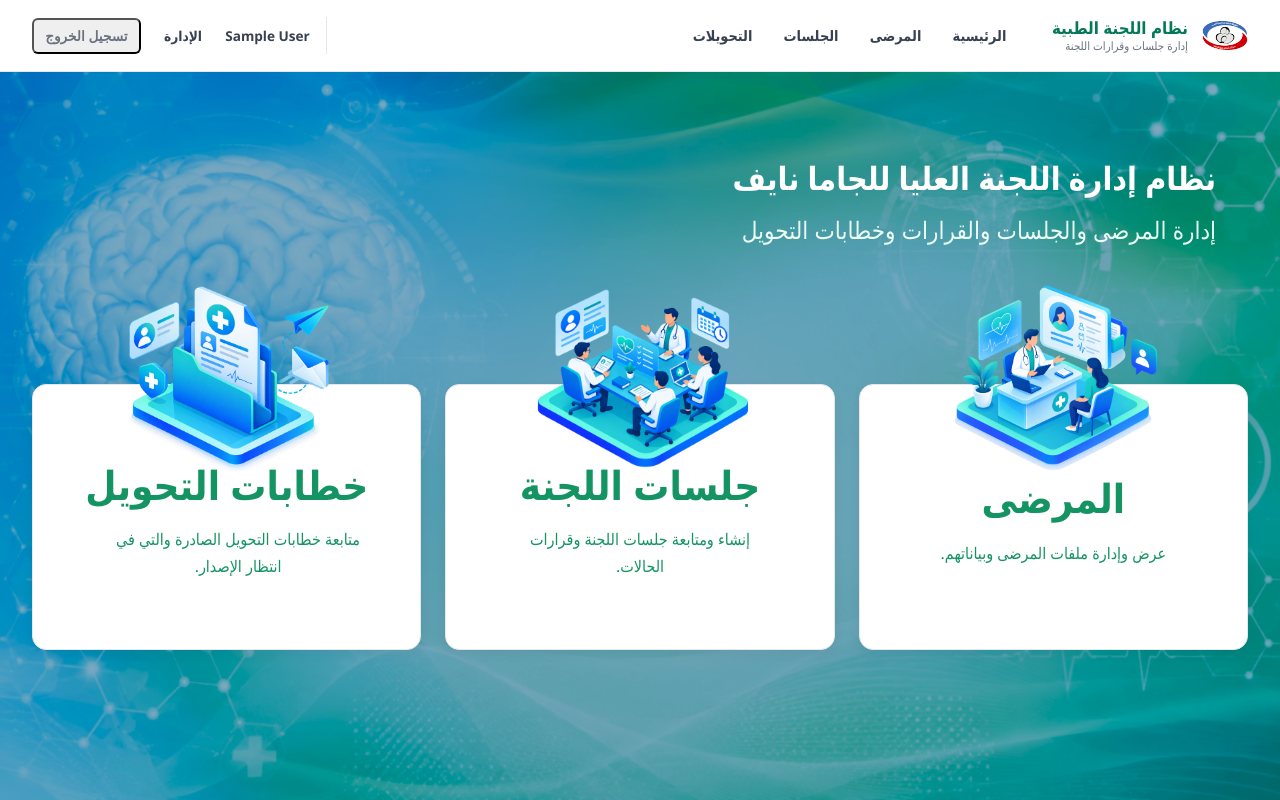
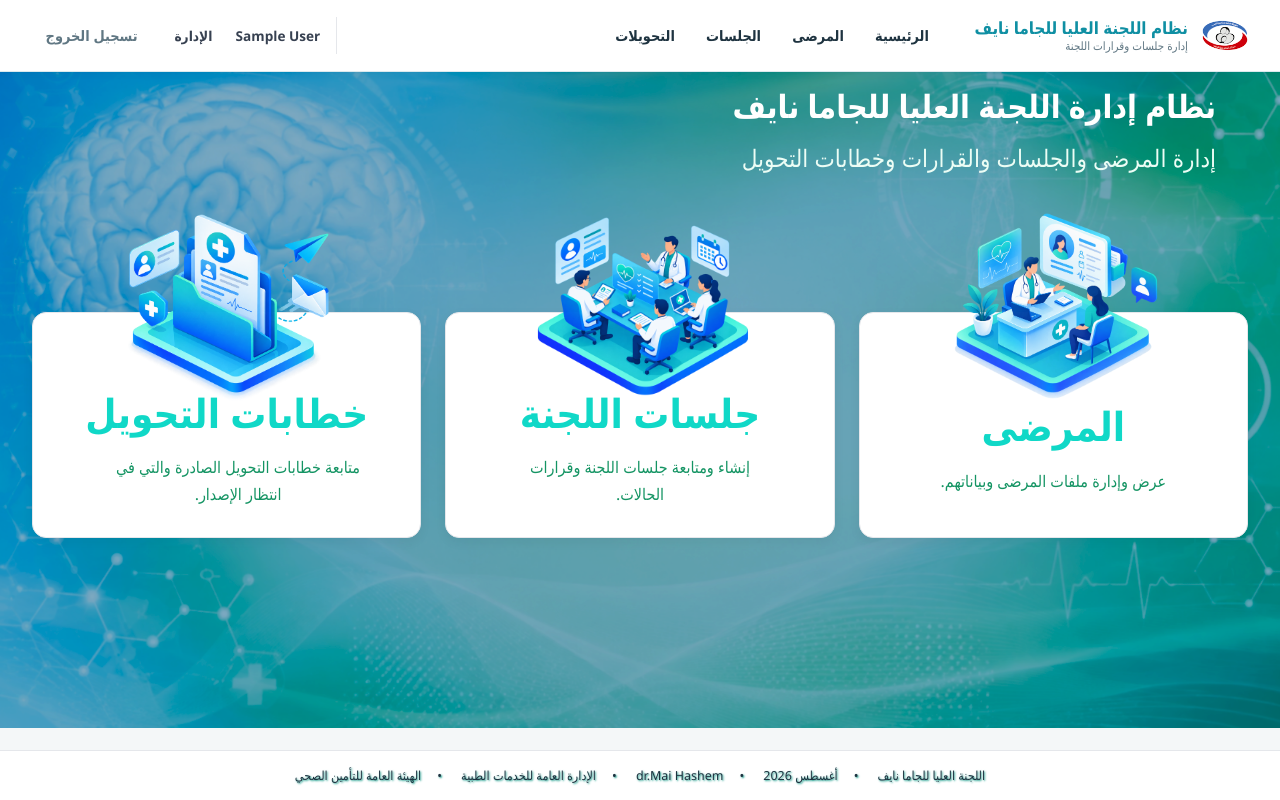
Before and after one commit to Maih-design/gama3.0, a Django app: page / in a window 1280 px wide. Run offline with Django 5.2, Linux system fonts and the light colour scheme; the visitor is signed in with stand-in values (Sample User, id 1).

Commit message:
style fixs

```diff
--- a/committee/static/css/home.css
+++ b/committee/static/css/home.css
@@ -12,6 +12,7 @@
     min-height: calc(100vh - 72px);
     max-width: 100%;
     margin: 0 0;
+    margin-top: -72px;
     padding: 3rem 2rem;
     background-image: url("../images/background.png");
     background-size: cover;
@@ -83,9 +84,9 @@
 
     justify-content: center;
 
-    min-height: 230px;
+    min-height: 100px;
 
-    padding: 3rem 1.5rem;
+    padding: 3rem 1rem 0.5rem;
 
     box-sizing: border-box;
 
@@ -192,7 +193,7 @@
 
     font-weight: 700;
 
-    color: #149463;
+    color: #10d8c7;
 }
 
 
--- a/committee/static/css/main.css
+++ b/committee/static/css/main.css
@@ -25,14 +25,19 @@ body {
 ========================= */
 
 .navbar {
+    position: fixed;
+
+    top: 0;
+    left: 0;
+    right: 0;
 
     min-height: 72px;
 
     padding: 0 2rem;
 
-    background: #ffffff;
-
-    border-bottom: 1px solid #e5e7eb;
+    background: var(--surface);
+
+    border-bottom: 1px solid var(--border);
 
     display: flex;
     align-items: center;
@@ -40,17 +45,19 @@ body {
     gap: 2rem;
 
     box-shadow:
-        0 2px 8px rgba(0, 0, 0, 0.04);
-
-}
-
-
-/* Brand */
+        0 2px 8px rgba(15, 60, 70, 0.06);
+
+    z-index: 1000;
+}
+
+
+/* =========================
+   Brand
+   ========================= */
 
 .navbar__brand {
 
     display: flex;
-
     align-items: center;
 
     gap: 0.75rem;
@@ -71,7 +78,6 @@ body {
 .navbar__brand-text {
 
     display: flex;
-
     flex-direction: column;
 
     line-height: 1.3;
@@ -84,7 +90,7 @@ body {
 
     font-weight: 700;
 
-    color: #047857;
+    color: var(--primary);
 }
 
 
@@ -92,24 +98,24 @@ body {
 
     font-size: 0.72rem;
 
-    color: #6b7280;
+    color: var(--text-muted);
 
     font-weight: 500;
 }
 
 
-/* Links */
+/* =========================
+   Links
+   ========================= */
 
 .navbar__links {
 
     display: flex;
-
     align-items: center;
 
     gap: 0.25rem;
 
     flex: 1;
-
 }
 
 
@@ -119,7 +125,7 @@ body {
 
     border-radius: 6px;
 
-    color: #374151;
+    color: var(--text);
 
     text-decoration: none;
 
@@ -135,25 +141,27 @@ body {
 
 .navbar__link:hover {
 
-    background: #ecfdf5;
-
-    color: #047857;
+    background: var(--primary-soft);
+
+    color: var(--primary);
 }
 
 
 .navbar__link--login {
 
-    color: #047857;
-}
-
-
-/* User */
+    color: var(--primary);
+}
+
+
+/* =========================
+   User
+   ========================= */
 
 .navbar__user {
 
     padding-right: 1.25rem;
 
-    border-right: 1px solid #e5e7eb;
+    border-right: 1px solid var(--border);
 
     flex-shrink: 0;
 }
@@ -165,7 +173,7 @@ body {
 
     font-weight: 600;
 
-    color: #374151;
+    color: var(--text);
 }
 
 
@@ -176,6 +184,7 @@ body {
 .app__content {
 
     width: 100%;
+    padding-top: 72px;
 }
 
 /* =========================
@@ -350,8 +359,29 @@ body {
 
 
 .navbar__account-link--logout {
-
-    color: #6b7280;
+    padding: 0.55rem 0.85rem;
+
+    border: none;
+    border-radius: 6px;
+
+    background: transparent;
+
+    color: var(--text-muted);
+
+    font-family: inherit;
+    font-size: 0.9rem;
+    font-weight: 600;
+
+    cursor: pointer;
+
+    transition:
+        background 0.15s ease,
+        color 0.15s ease;
+}
+
+.navbar__account-link--logout:hover {
+    background: var(--primary-soft);
+    color: var(--primary);
 }
 
 /* =========================
@@ -359,24 +389,53 @@ body {
 ========================= */
 
 :root {
-    --primary: #047857;
-    --primary-dark: #065f46;
-    --primary-soft: #ecfdf5;
-
-    --background: #f4f7f8;
+    /* =========================
+       Primary Blue / Teal Theme
+       ========================= */
+
+    --primary: #0f8fa3;
+    --primary-dark: #087487;
+    --primary-soft: #e8f7f9;
+
+
+    /* =========================
+       Backgrounds
+       ========================= */
+
+    --background: #f3f8fa;
     --surface: #ffffff;
-    --surface-soft: #f9fafb;
-
-    --text: #1f2937;
-    --text-muted: #6b7280;
-
-    --border: #e5e7eb;
-    --border-strong: #d1d5db;
-
-    --success: #15803d;
-    --warning: #d97706;
-    --danger: #dc2626;
-    --info: #2563eb;
+    --surface-soft: #f7fbfc;
+
+
+    /* =========================
+       Text
+       ========================= */
+
+    --text: #1e3340;
+    --text-muted: #607783;
+
+
+    /* =========================
+       Borders
+       ========================= */
+
+    --border: #dce9ed;
+    --border-strong: #c5dce2;
+
+
+    /* =========================
+       Status Colors
+       ========================= */
+
+    --success: #159a88;
+    --warning: #f0e659;
+    --danger: #d95c63;
+    --info: #3184b5;
+
+
+    /* =========================
+       General
+       ========================= */
 
     --radius: 10px;
 }
@@ -1470,3 +1529,59 @@ a {
         display: none;
     }
 }
+
+.app-footer {
+    width: 100%;
+    padding: 0.9rem 2rem;
+    position: fixed;
+    bottom: 0;
+    left: 0;
+
+    box-sizing: border-box;
+
+    background: rgb(255, 255, 255);
+
+    border-top: 1px solid #e5e7eb;
+
+    color: var(--text);
+
+    font-size: 0.78rem;
+    text-shadow: 1px 1px 2px var(--success);
+    ;
+}
+
+
+.app-footer__content {
+    max-width: 1400px;
+    margin: 0 auto;
+
+    display: flex;
+    align-items: center;
+    justify-content: center;
+
+    gap: 1rem;
+
+    flex-wrap: wrap;
+
+    text-align: center;
+}
+
+.app-footer__content span:not(:last-child)::after {
+    content: "•";
+
+    margin-right: 1rem;
+}
+
+
+@media (max-width: 600px) {
+
+    .app-footer {
+        padding: 0.8rem 1rem;
+    }
+
+    .app-footer__content {
+        flex-direction: column;
+        gap: 0.35rem;
+    }
+
+}
--- a/committee/templates/base.html
+++ b/committee/templates/base.html
@@ -51,7 +51,7 @@
             <div class="navbar__brand-text">
 
                 <div class="navbar__title">
-                    نظام اللجنة الطبية
+                    نظام اللجنة العليا للجاما نايف
                 </div>
 
                 <div class="navbar__subtitle">
@@ -164,10 +164,35 @@
             {% endblock %}
 
         </main>
+        <footer class="app-footer">
 
+            <div class="app-footer__content">
+
+                <span>
+                    اللجنة العليا للجاما نايف
+                </span>
+
+                <span>
+                    أغسطس 2026
+                </span>
+
+                <span>
+                    dr.Mai Hashem
+                </span>
+
+                <span>
+                    الإدارة العامة للخدمات الطبية
+                </span>
+
+                <span>
+                    الهيئة العامة للتأمين الصحي
+                </span>
+
+            </div>
+
+        </footer>
 
     </div>
-
 
 </body>
 
--- a/committee/templates/patients/patient_list.html
+++ b/committee/templates/patients/patient_list.html
@@ -30,7 +30,7 @@
                 href="{% url 'patient_create' %}"
                 class="btn btn-primary"
             >
-                إضافة مريض جديد
+                <b style="font-size: 24px;">+</b>إضافة مريض جديد
             </a>
 
         </div>
--- a/config/settings.py
+++ b/config/settings.py
@@ -122,5 +122,6 @@ STATIC_URL = 'static/'
 
 DEFAULT_AUTO_FIELD = 'django.db.models.BigAutoField'
 
+LOGIN_URL = "login"
 LOGOUT_REDIRECT_URL = "login"
 LOGIN_REDIRECT_URL = "home"
```
Also changed, not shown: committee/templates/referrals/pending_referrals.html (+8 -0 lines).
